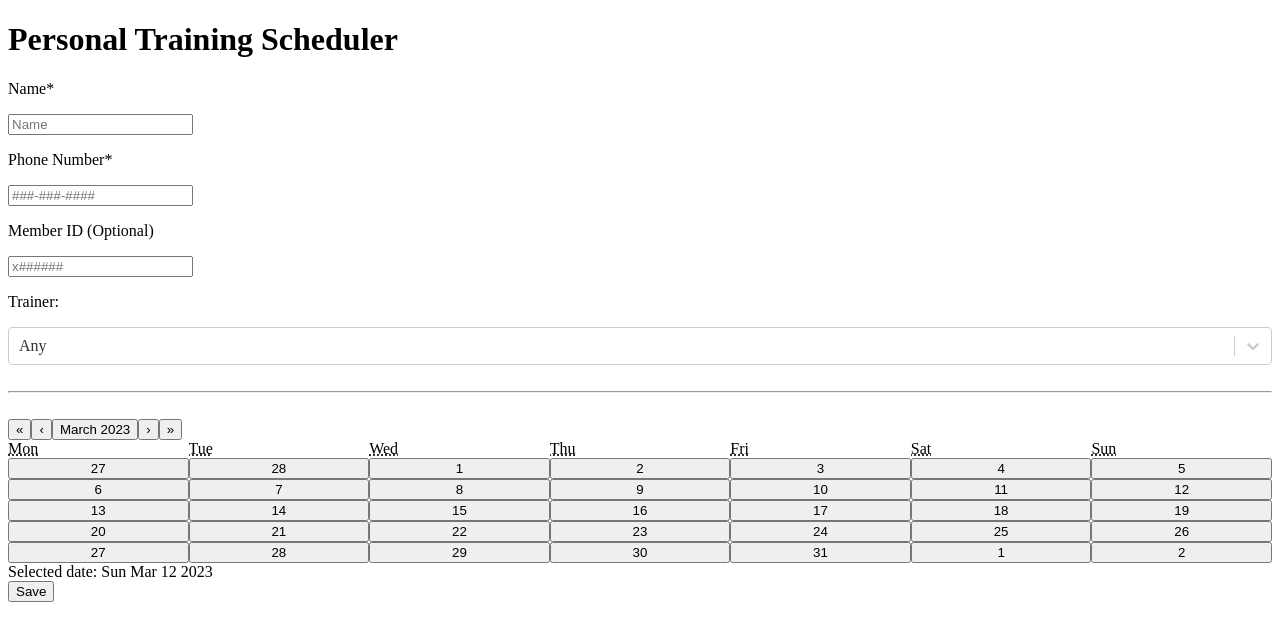
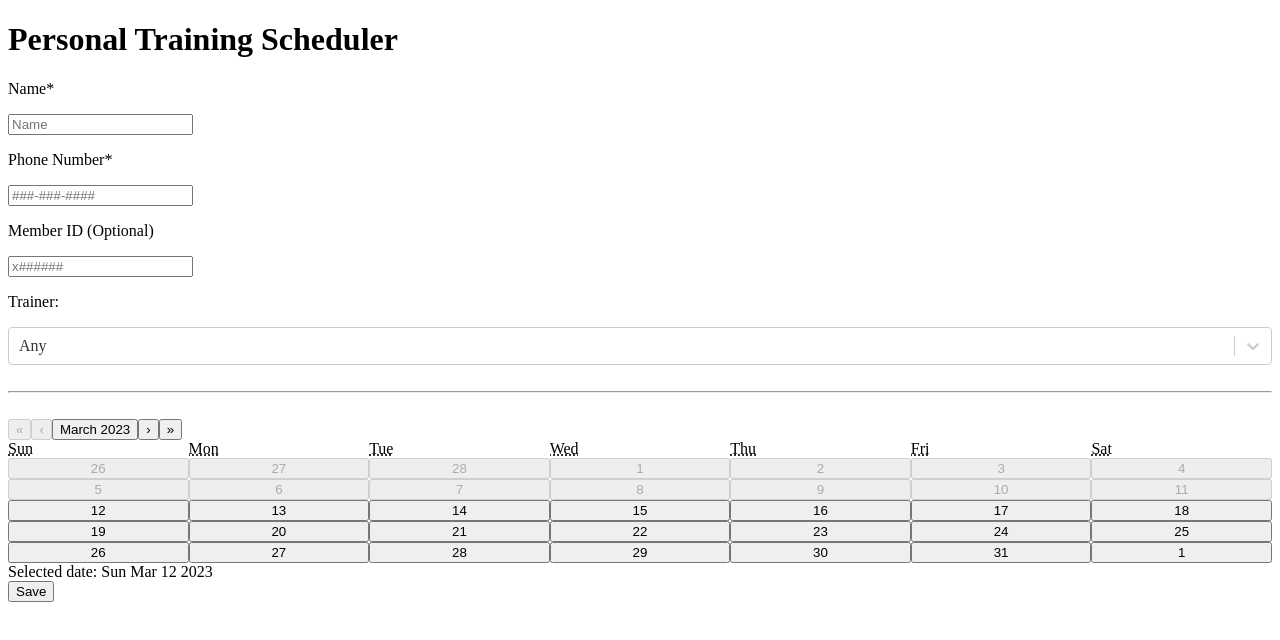
Before and after one commit to yoyos-dev/scheduler-oldtown, a React (Create React App) app: page / in a window 1280 px wide. Shown: the top 640 px of the page. Built offline with nearby package versions, Linux system fonts and the light colour scheme; no server answers.

Commit message:
(Quality of Life) Calendar component settings

```diff
--- a/src/components/UserForm.js
+++ b/src/components/UserForm.js
@@ -129,6 +129,8 @@ const UserForm = ({ onSave, user= {} }) => {
                 <Calendar
                     value={date}
                     onChange={handleDateChange}
+                    minDate={new Date()}
+                    calendarType={"US"}
                 />
             </div>
 
```
